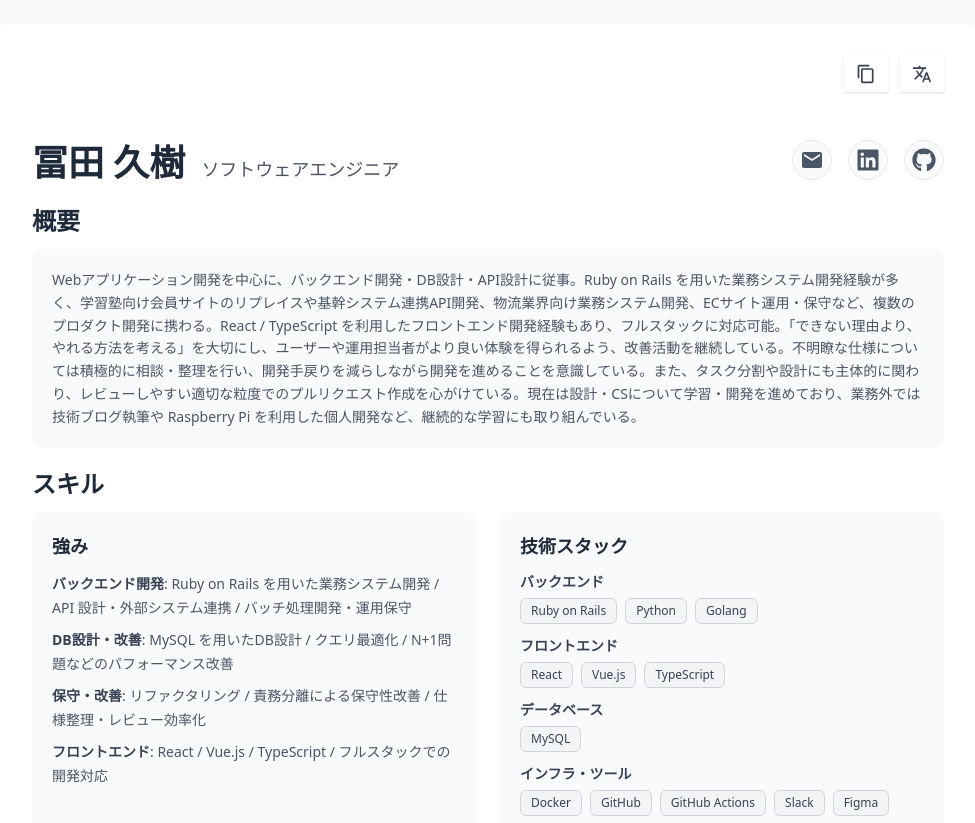
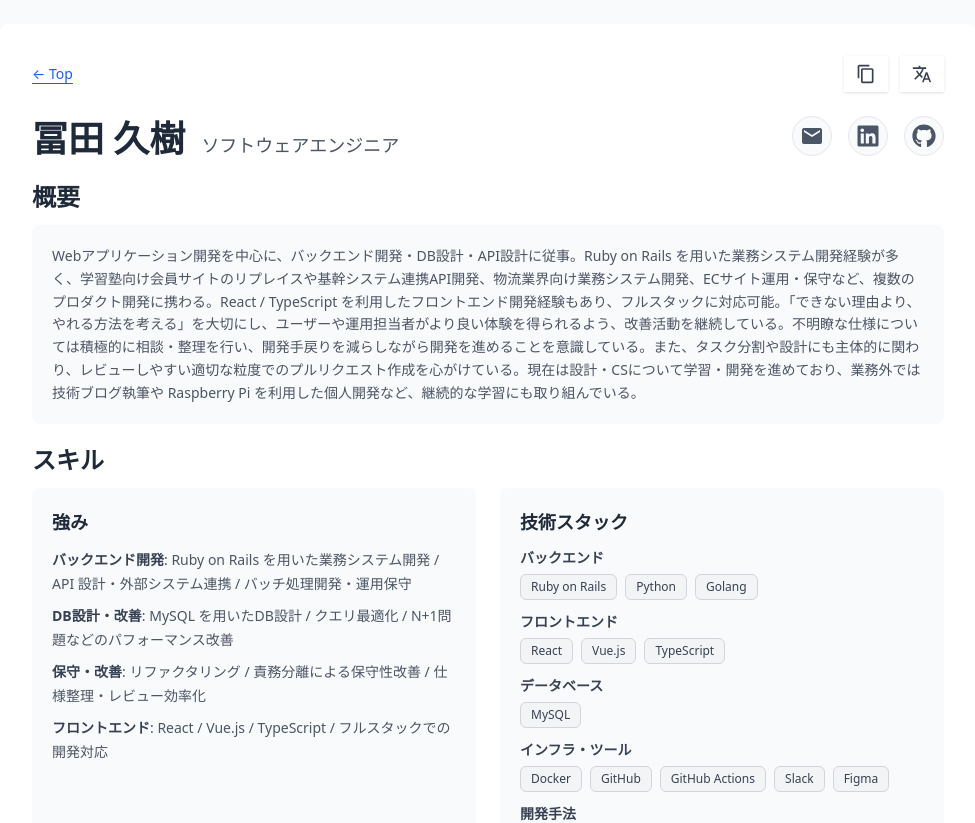
Before and after one commit to tomitahisaki/tomitahisaki.github.io, a React (Vite) app: page /resume in a window 1280 px wide. Shown: the top 823 px of the page, without its empty margins (152-1127 px from the left). Built offline with nearby package versions, Linux system fonts and the light colour scheme.

Commit message:
fix: resumeページ修正

```diff
--- a/src/components/LanguageToggle.tsx
+++ b/src/components/LanguageToggle.tsx
@@ -12,7 +12,6 @@ export const LanguageToggle: React.FC<LanguageToggleProps> = ({
 }) => {
 
   return (
-    <div className="text-right mb-6">
     <button
       onClick={() => onLanguageChange(currentLanguage === 'ja' ? 'en' : 'ja')}
       className={`inline-flex items-center justify-center px-3 py-2 shadow-sm hover:opacity-80 ${
@@ -25,6 +24,5 @@ export const LanguageToggle: React.FC<LanguageToggleProps> = ({
     >
       <MdTranslate size={20} />
     </button>
-    </div>
   );
 };
--- a/src/components/TopControls.tsx
+++ b/src/components/TopControls.tsx
@@ -1,4 +1,5 @@
 import React from 'react';
+import { Link } from 'react-router-dom';
 import { PdfButton } from './PdfButton';
 import { LanguageToggle } from './LanguageToggle';
 
@@ -14,7 +15,14 @@ export const TopControls: React.FC<TopControlsProps> = ({
   onPrint,
 }) => {
   return (
-    <div className="flex justify-end items-start mb-6 gap-3">
+    <div className="flex justify-between items-center mb-6">
+      <Link
+        to="/"
+        className="text-blue-600 hover:text-blue-800 underline underline-offset-4 decoration-1 hover:decoration-2 transition-all text-sm"
+      >
+        ← Top
+      </Link>
+      <div className="flex gap-3 items-center">
         <PdfButton
           onClick={onPrint}
         />
@@ -23,5 +31,6 @@ export const TopControls: React.FC<TopControlsProps> = ({
           onLanguageChange={onLanguageChange}
         />
       </div>
+    </div>
   );
 };
```
Lines whose indentation alone changed are shown as unchanged.
